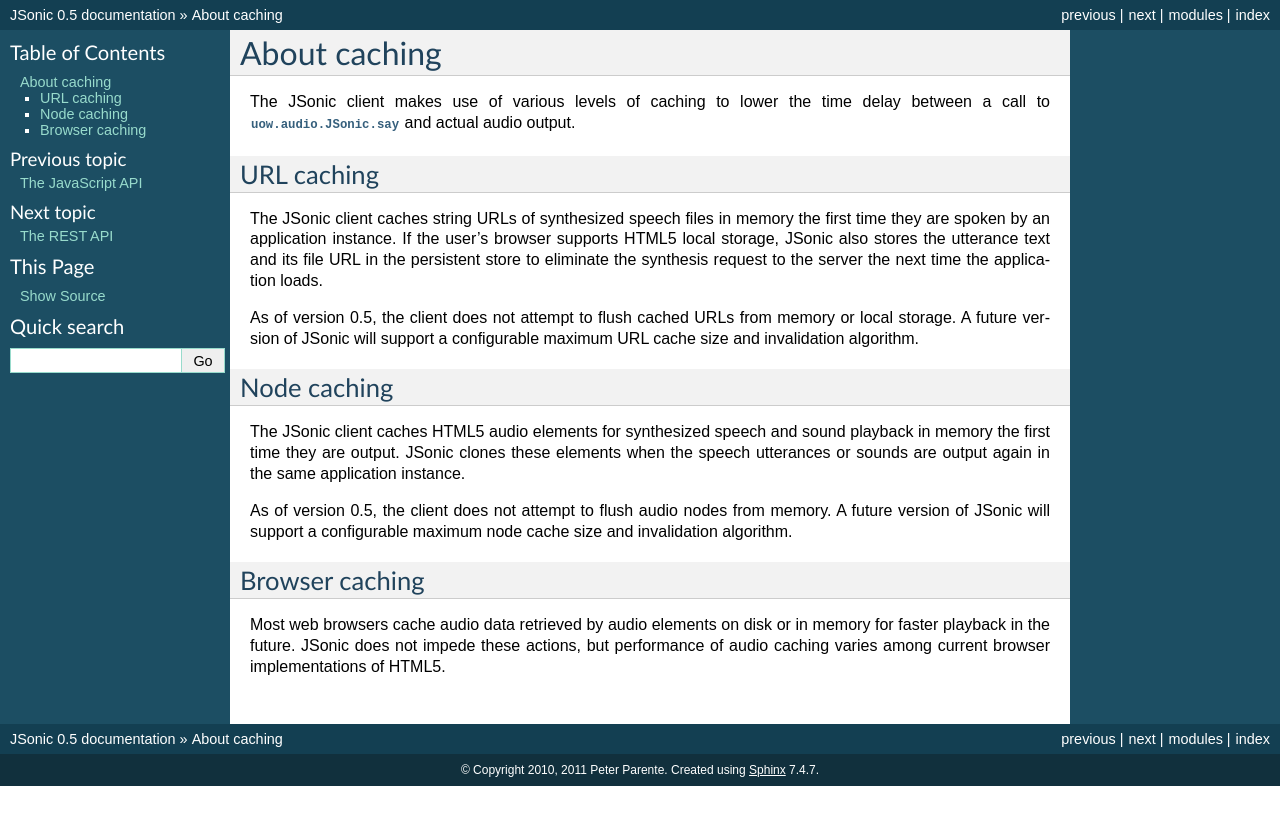
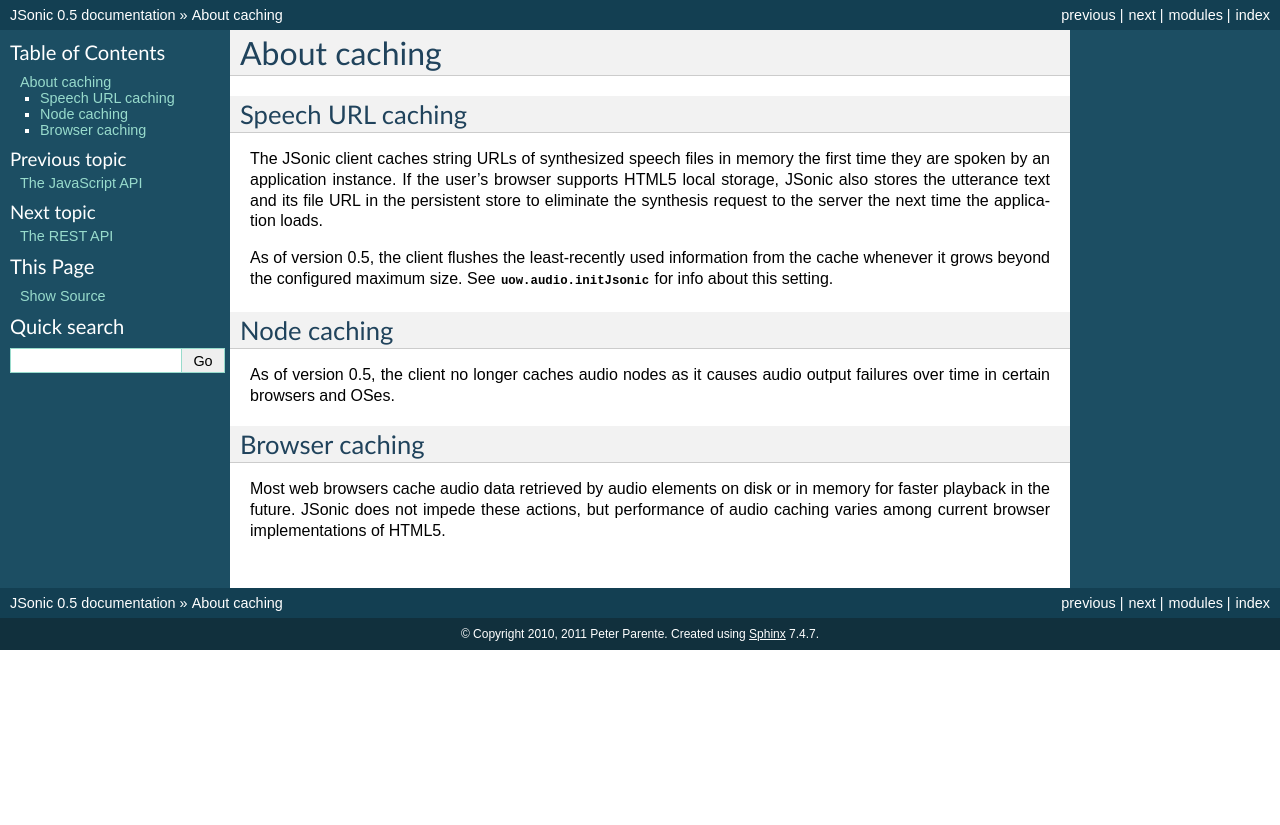
Before and after one commit to uncopenweb/jsonic, a Sphinx documentation site: the page built from doc/cache.rst, in a window 1280 px wide. Shown: the top 825 px of the page. Built offline with Sphinx 7.4.7, drawn with Linux system fonts in a browser that asks for light colours.

Commit message:
Issue #14, updated cache strategy doc

```diff
--- a/doc/cache.rst
+++ b/doc/cache.rst
@@ -1,21 +1,17 @@
 About caching
 =============
 
-The JSonic client makes use of various levels of caching to lower the time delay between a call to :meth:`uow.audio.JSonic.say` and actual audio output.
-
-URL caching
------------
+Speech URL caching
+------------------
 
 The JSonic client caches string URLs of synthesized speech files in memory the first time they are spoken by an application instance. If the user's browser supports HTML5 local storage, JSonic also stores the utterance text and its file URL in the persistent store to eliminate the synthesis request to the server the next time the application loads.
 
-As of version |version|, the client does not attempt to flush cached URLs from memory or local storage. A future version of JSonic will support a configurable maximum URL cache size and invalidation algorithm.
+As of version 0.5, the client flushes the least-recently used information from the cache whenever it grows beyond the configured maximum size. See :meth:`uow.audio.initJsonic` for info about this setting.
 
 Node caching
 ------------
 
-The JSonic client caches HTML5 audio elements for synthesized speech and sound playback in memory the first time they are output. JSonic clones these elements when the speech utterances or sounds are output again in the same application instance.
-
-As of version |version|, the client does not attempt to flush audio nodes from memory. A future version of JSonic will support a configurable maximum node cache size and invalidation algorithm.
+As of version 0.5, the client no longer caches audio nodes as it causes audio output failures over time in certain browsers and OSes.
 
 Browser caching
 ---------------
--- a/doc/changelog.rst
+++ b/doc/changelog.rst
@@ -5,7 +5,8 @@
 -----------
 
 * Implemeted a least-recently used cache invalidation strategy to keep the cached speech utterance store from growing without bound.
-* Added a `cacheSize` parameter for :meth:`uow.audio.initJsonic`.
+* Updated the :doc:`cache` doc.
+* Added a `cacheSize` parameter for :func:`uow.audio.initJsonic`.
 * Fixed :meth:`uow.audio.JSonicDeferred` callback argument documentation for say and play commands (completion booleans, not notice objects).
 * Added the :meth:`uow.audio.JSonic.stopAll` method.
 * Added the :meth:`uow.audio.JSonic.wait` method.
```
